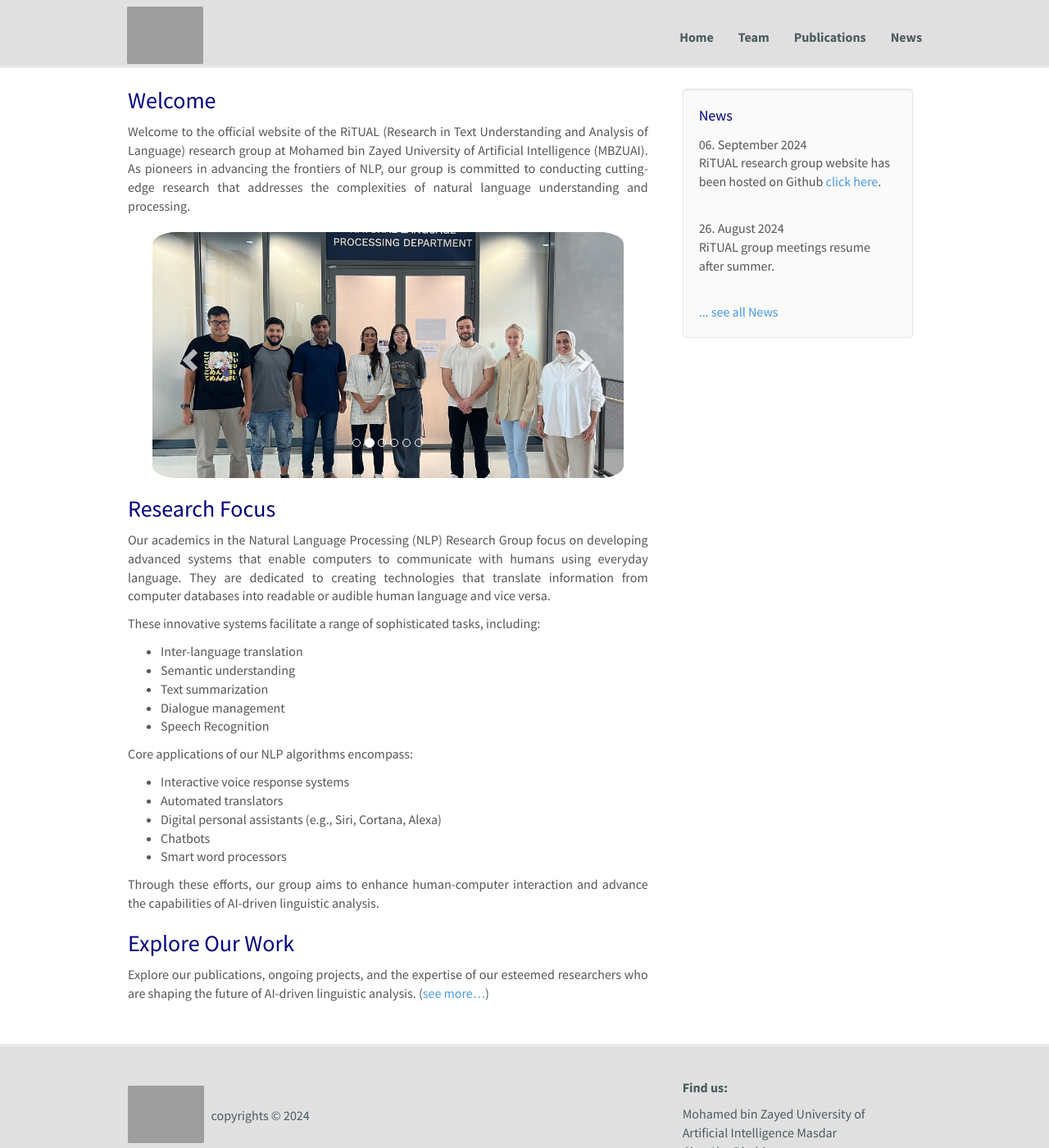
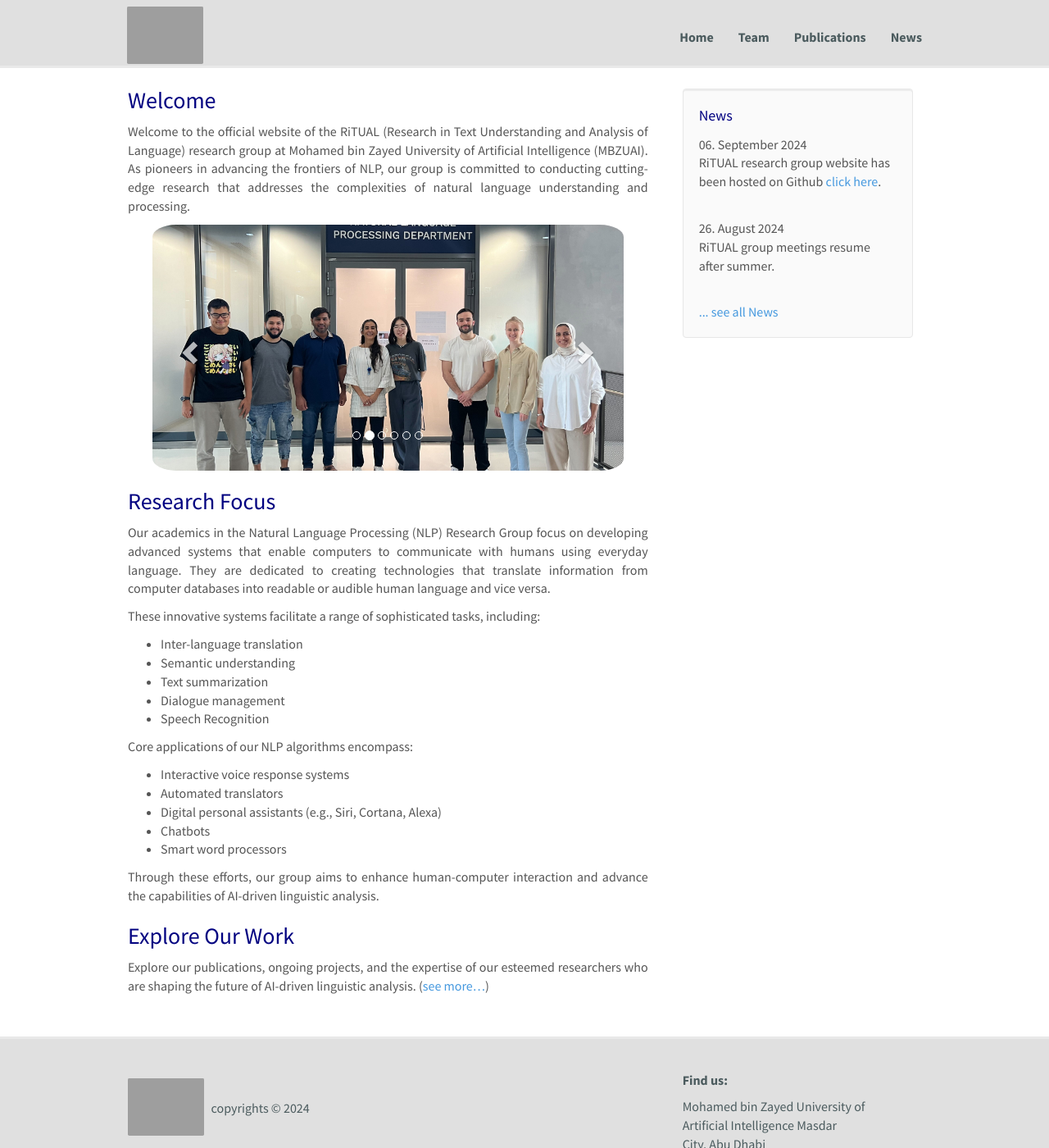
Before and after one commit to RiTUAL-MBZUAI/web, a Jekyll site: the page built from _pages/home.md, in a window 1280 px wide and 1400 px high. Shown: the whole window at 82% size. Built offline with Jekyll 4.4.1, drawn with Linux system fonts in a browser that asks for light colours; nearby versions of some CDN libraries.

Commit message:
updated slider

```diff
--- a/css/main.scss
+++ b/css/main.scss
@@ -87,8 +87,8 @@ firstp {
 
 .carousel {
     border-radius: 3px 3px 3px 3px;
-    margin-bottom: 20px;
-    margin-top: 20px;
+    margin-bottom: 0px;
+    margin-top: 0px;
     margin-left: 30px;
     margin-right: 30px;
 }
```
